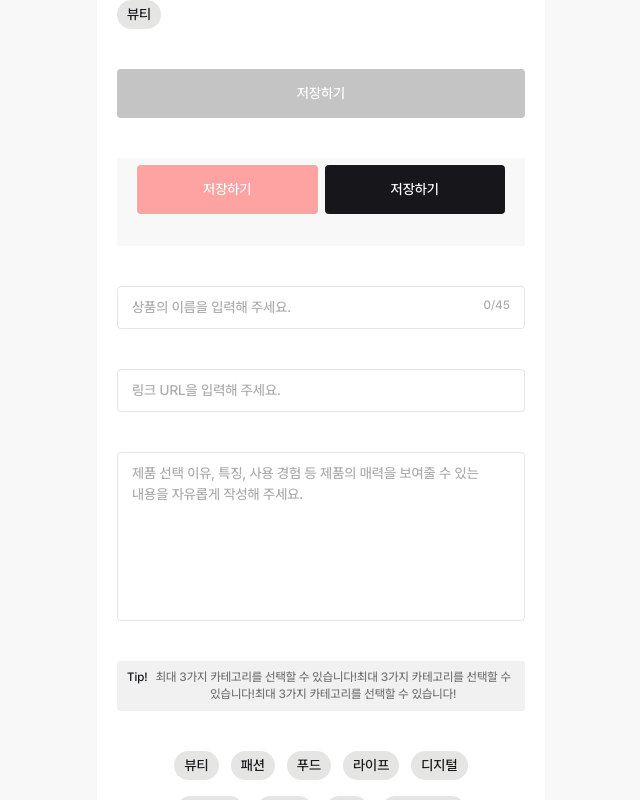
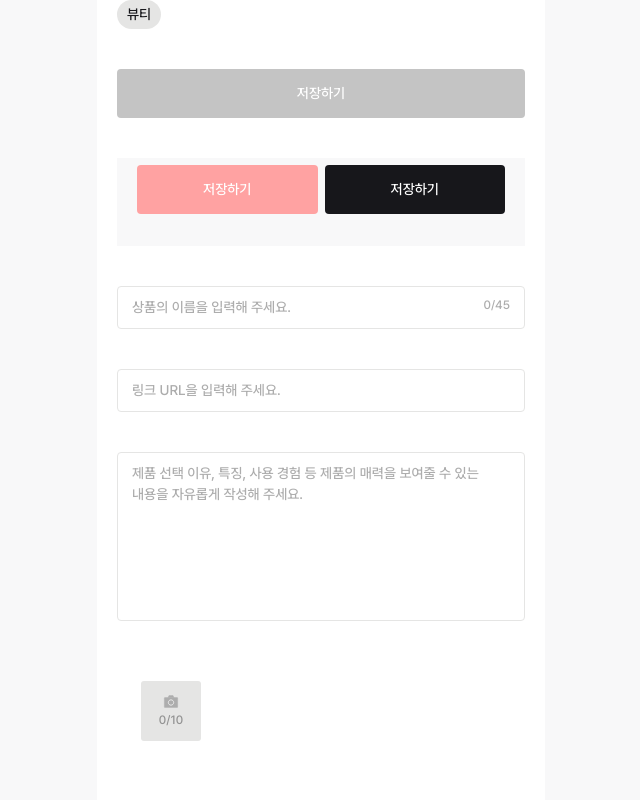
Before and after one commit to INFLUY/Influy-FE, a React (Vite) app: page /seller/item/new in a window 1280 px wide. Shown: the whole page, without its empty margins (319-959 px from the left). Built offline with nearby package versions, Linux system fonts and the light colour scheme.

Commit message:
feat: image uploader

```diff
--- a/src/components/index.ts
+++ b/src/components/index.ts
@@ -25,3 +25,4 @@ export {
 export { default as CategoryChip } from './seller/common/CategoryChip';
 //item
 export { CategoryMultiSelector } from './seller/item/registration/CategoryMultiSelector';
+export { ItemImageUploader } from './seller/item/registration/ItemImageUploader';
--- /dev/null
+++ b/src/components/seller/item/registration/ItemImageUploader.tsx
@@ -0,0 +1,61 @@
+import CameraIcon from '@/assets/icon/common/Camera.svg?react';
+import cn from '@/utils/cn';
+
+interface ItemImageUploaderProps {
+  images: string[]; // 미리보기용 URL 배열
+  onAddImage: (file: File) => void;
+  onRemoveImage: (index: number) => void;
+}
+
+export const ItemImageUploader = ({
+  images,
+  onAddImage,
+  onRemoveImage,
+}: ItemImageUploaderProps) => {
+  const handleFileChange = (e: React.ChangeEvent<HTMLInputElement>) => {
+    if (e.target.files && e.target.files[0]) {
+      onAddImage(e.target.files[0]);
+    }
+  };
+
+  return (
+    <article className="scrollbar-hide flex w-full flex-nowrap gap-x-1.5 overflow-x-scroll py-4 pl-5">
+      {/* 사진 추가 박스 */}
+      <label className="bg-grey03 m-1 flex h-[3.75rem] w-[3.75rem] shrink-0 cursor-pointer flex-col items-center justify-center rounded-[.1875rem]">
+        <CameraIcon />
+        <span className="text-grey07 caption-m mt-0.5">{images.length}/10</span>
+        <input
+          type="file"
+          accept="image/*"
+          className="hidden"
+          onChange={handleFileChange}
+        />
+      </label>
+
+      {/* 사진 미리보기 */}
+
+      {images.map((url, index) => (
+        <div
+          key={index}
+          className={cn(
+            'bg-grey03 relative m-1 flex h-[3.75rem] w-[3.75rem] shrink-0 cursor-pointer overflow-visible rounded-[.1875rem]',
+            index === 0 && 'border-3 border-[#6C6C6C]'
+          )}
+        >
+          <img
+            src={url}
+            alt={`상품 이미지 ${index + 1}`}
+            className="h-full w-full object-cover"
+          />
+          <button
+            type="button"
+            onClick={() => onRemoveImage(index)}
+            className="bg-grey09 absolute -top-2 -right-2 h-4 w-4 rounded-full text-[.5rem] text-white"
+          >
+            ✕
+          </button>
+        </div>
+      ))}
+    </article>
+  );
+};
--- a/src/pages/seller/item/ItemRegistrationPage.tsx
+++ b/src/pages/seller/item/ItemRegistrationPage.tsx
@@ -7,6 +7,7 @@ import {
   LinkInput,
   CategoryChip,
   WideTextArea,
+  ItemImageUploader,
 } from '@/components';
 
 import { useState } from 'react';
@@ -15,6 +16,7 @@ export const ItemRegistrationPage = () => {
   const [titleText, setTitleText] = useState('');
   const [linkText, setLinkText] = useState('');
   const [commentText, setCommentText] = useState('');
+  const [images, setImages] = useState<string[]>([]);
 
   const [selectedCategoryList, setSelectedCategoryList] = useState<string[]>(
     []
@@ -53,6 +55,16 @@ export const ItemRegistrationPage = () => {
         placeHolderContent="제품 선택 이유, 특징, 사용 경험 등 제품의 매력을 보여줄 수 있는 내용을 자유롭게 작성해 주세요."
         isRequired={true}
       />
+      <ItemImageUploader
+        images={images}
+        onAddImage={(file) => {
+          const url = URL.createObjectURL(file);
+          setImages((prev) => [...prev, url]);
+        }}
+        onRemoveImage={(index) => {
+          setImages((prev) => prev.filter((_, i) => i !== index));
+        }}
+      />
       <TipTooltip
         text={
           '최대 3가지 카테고리를 선택할 수 있습니다!최대 3가지 카테고리를 선택할 수 있습니다!최대 3가지 카테고리를 선택할 수 있습니다!'
```
Also changed, not shown: src/assets/icon/common/Camera.svg (added).
